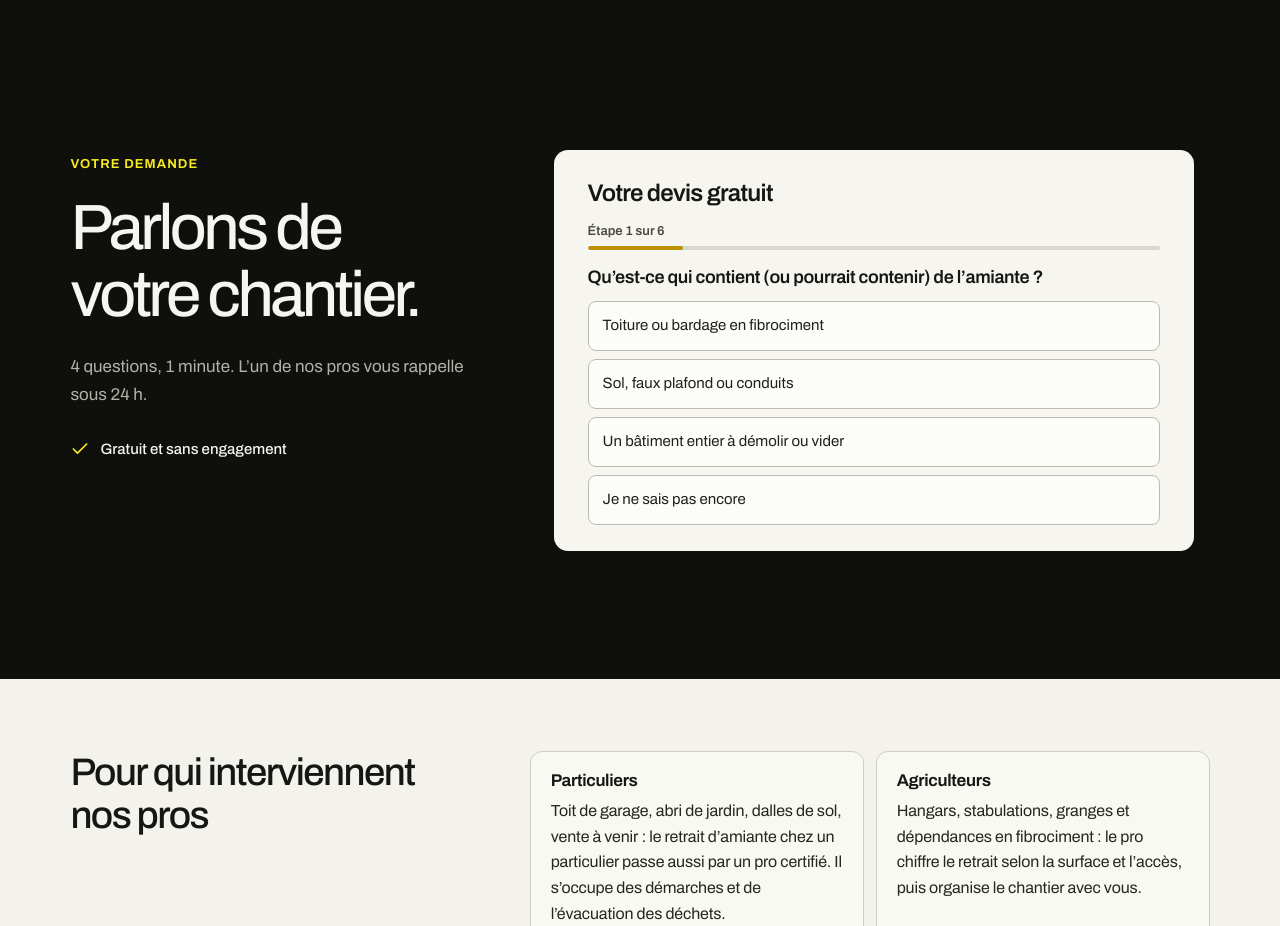
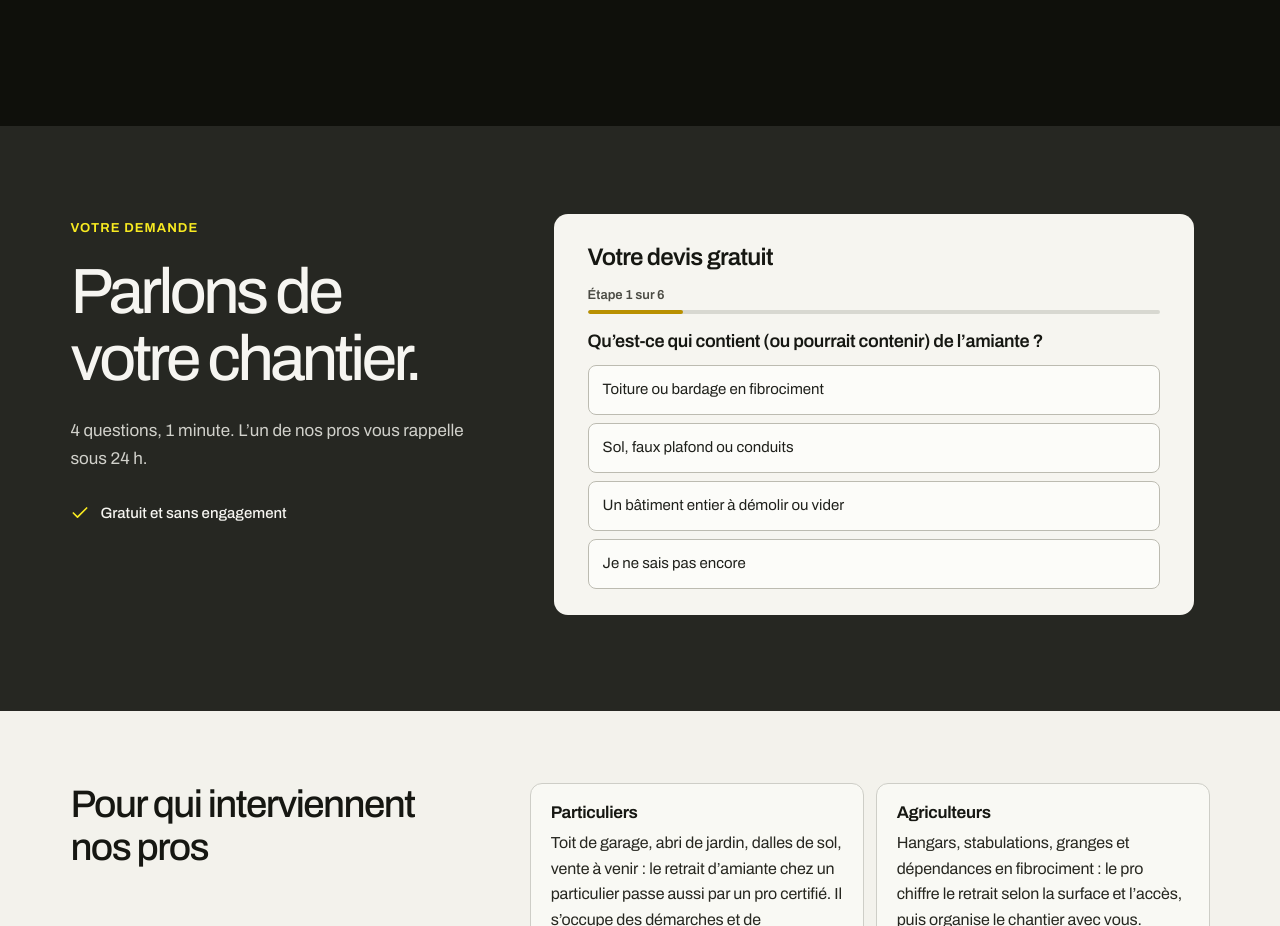
Before and after one commit to maximecuarteropro-prog/site-web-CAP-desamiantage, an Astro site: page / in a window 1280 px wide. Shown: the part 2960-3886 px from the top of the page. Built offline with nearby package versions, Linux system fonts and the light colour scheme; Astro itself is replaced by a stand-in of ours.

Commit message:
Accueil : section demande sur un gris foncé
Elle se détache du noir des cartes juste au-dessus, avec plus d'espace en haut.

Co-Authored-By: Claude Opus 5.5 <noreply@anthropic.com>

```diff
--- a/src/App.css
+++ b/src/App.css
@@ -146,10 +146,11 @@
 .project-card-help p { margin: 8px 0 0; font-size: 15px; line-height: 1.55; }
 .project-help-arrow { display: inline-flex; align-items: center; justify-content: center; width: 44px; height: 44px; border-radius: 50%; color: var(--accent-primary); background: var(--accent-ink); }
 .project-help-arrow svg { width: 20px; height: 20px; }
-.quote-section { padding-top: env(safe-area-inset-top); padding-bottom: env(safe-area-inset-bottom); color: var(--text-primary); background: var(--surface-page); scroll-margin-top: 24px; }
-.quote-container { display: grid; width: 100%; max-width: 1440px; margin: 0 auto; padding: 32px 22px 80px; gap: 40px; }
+/* Sur un gris foncé, pour se détacher des cartes noires juste au-dessus (demande de Maxime, 6 nov. 2026). */
+.quote-section { padding-top: env(safe-area-inset-top); padding-bottom: env(safe-area-inset-bottom); color: var(--text-primary); background: oklch(0.27 0.009 115); scroll-margin-top: 24px; }
+.quote-container { display: grid; width: 100%; max-width: 1440px; margin: 0 auto; padding: 56px 22px 64px; gap: 32px; }
 .quote-intro h2 { max-width: 520px; }
-.quote-intro > p { max-width: 450px; margin: 24px 0 0; color: var(--text-secondary); font-size: 17px; line-height: 1.65; }
+.quote-intro > p { max-width: 450px; margin: 24px 0 0; color: oklch(0.86 0.008 105); font-size: 17px; line-height: 1.65; }
 .quote-reassurance { display: flex; align-items: center; margin-top: 28px; gap: 10px; font-size: 15px; font-weight: 500; }
 .quote-reassurance svg { width: 20px; height: 20px; color: var(--accent-primary); }
 /* Questions à choix du formulaire (les mêmes que le formulaire Meta) : une pastille par réponse, un seul toucher. */
@@ -194,7 +195,7 @@
   .projects-container { padding: 100px 36px; }
   .project-grid { grid-template-columns: repeat(2, minmax(0, 1fr)); margin-top: 56px; }
   .project-card-help { grid-column: 1 / -1; padding: 28px; gap: 22px; }
-  .quote-container { padding: 40px 36px 100px; }
+  .quote-container { padding: 72px 36px 80px; }
   .form-grid { grid-template-columns: repeat(2, minmax(0, 1fr)); gap: 20px; }
   .form-grid .form-field-full { grid-column: 1 / -1; }
 }
@@ -208,7 +209,7 @@
   .project-card-copy h3 { font-size: 25px; }
   .project-card-help { min-height: 0; padding: 28px 32px; }
   .project-card-help h3 { font-size: 24px; }
-  .quote-container { grid-template-columns: minmax(0, 0.75fr) minmax(0, 1.25fr); align-items: start; padding: 24px clamp(48px, 5.5vw, 88px) 128px; gap: clamp(56px, 7vw, 110px); }
+  .quote-container { grid-template-columns: minmax(0, 0.75fr) minmax(0, 1.25fr); align-items: start; padding: 88px clamp(48px, 5.5vw, 88px) 96px; gap: clamp(56px, 7vw, 110px); }
   .quote-intro { position: sticky; top: 48px; }
 }
 @media (prefers-reduced-motion: reduce) {
```
